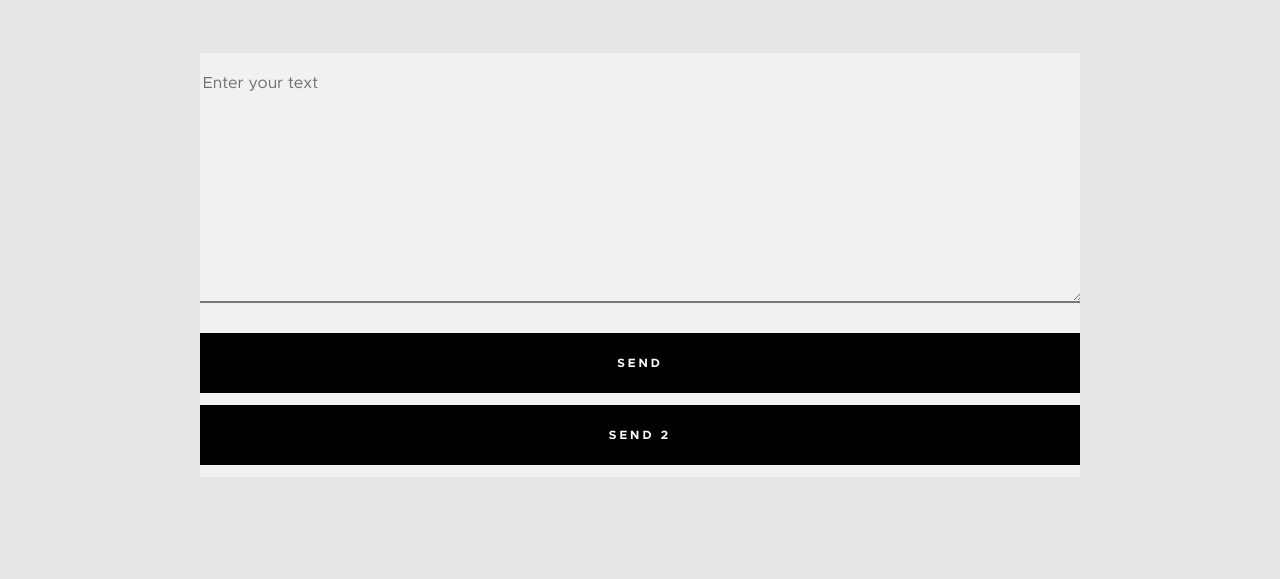
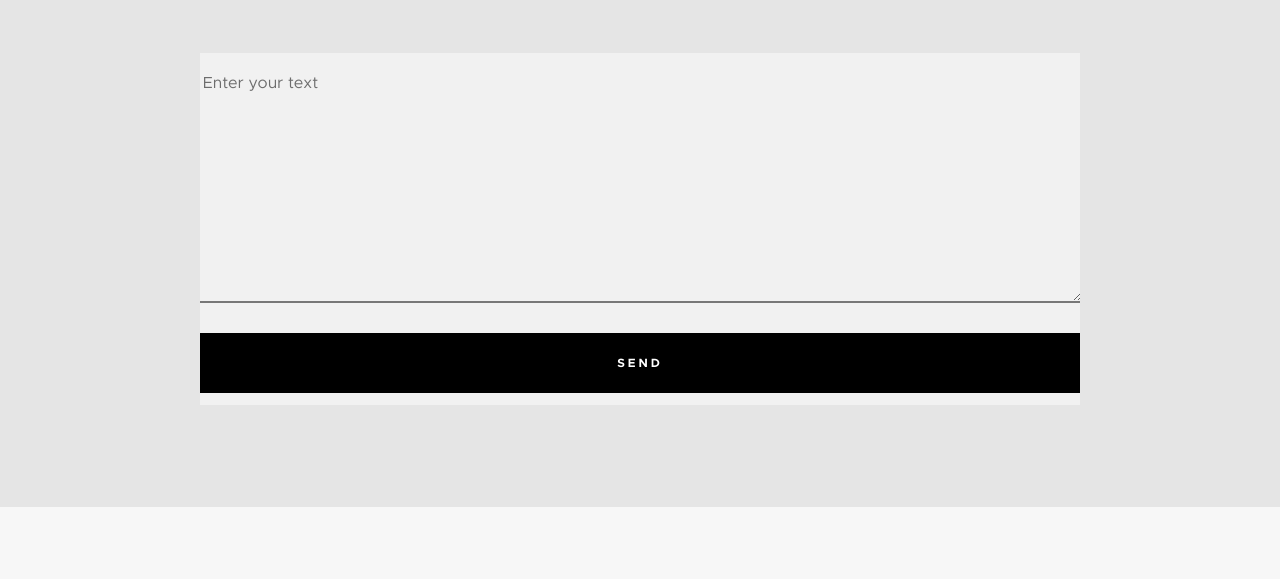
Before and after one commit to yeeh1616/TcsDesignProject, a Flask app: template app/templates/chat/chat.html in a window 1280 px wide. Shown: the part 717-1296 px from the top of the page. After the commit the page ends 1224 px from the top, so only its background shows below. Run offline with Flask 2, Linux system fonts and the light colour scheme; the template is opened without the code that fills it, so the values that code supplies are empty; parts of the project's set-up code (start-up, migrations or seed data) failed here and were passed over; some libraries are stand-ins or nearby versions.

Commit message:
Merge remote-tracking branch 'github/LichenXia2' into Yeeh03
# Conflicts:
#	app/models.py

```diff
--- a/app/templates/chat/chat.html
+++ b/app/templates/chat/chat.html
@@ -124,7 +124,7 @@
 										<textarea id="myMessage" class="full-width" placeholder=" Enter your text"></textarea>
 									</div>
                                     <button id="sendbutton" class="submit btn--primary btn--large full-width">Send</button>
-                                    <button id="sendbutton2" class="submit btn--primary btn--large full-width">Send 2</button>
+{#                                    <button id="sendbutton2" class="submit btn--primary btn--large full-width">Send 2</button>#}
                                 </div>
                             </div>
                         </div>
```
